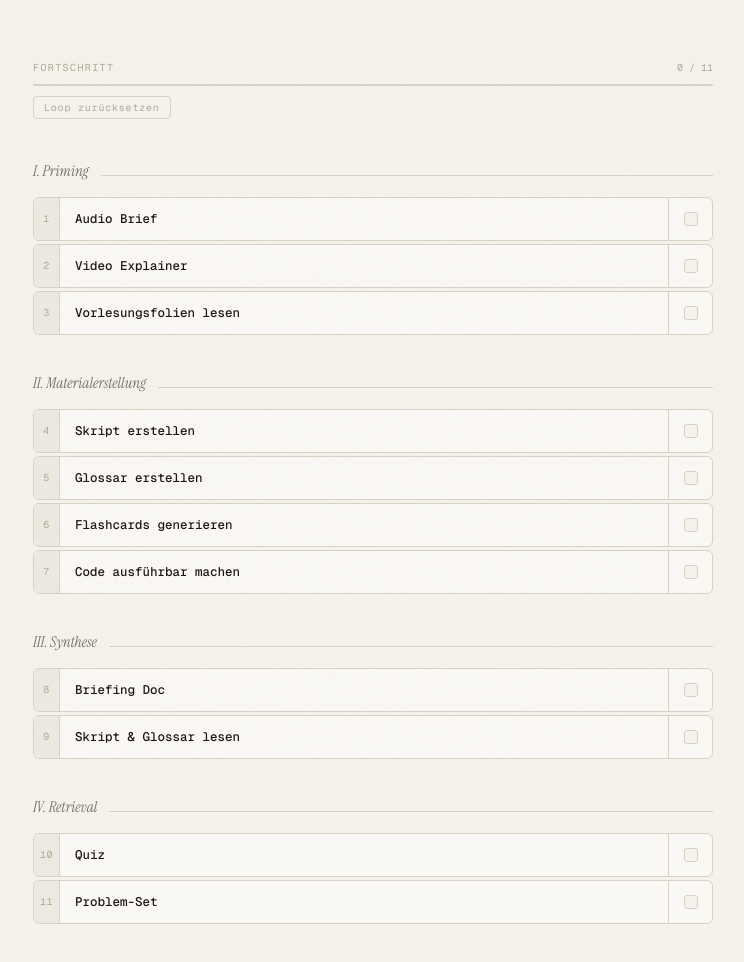
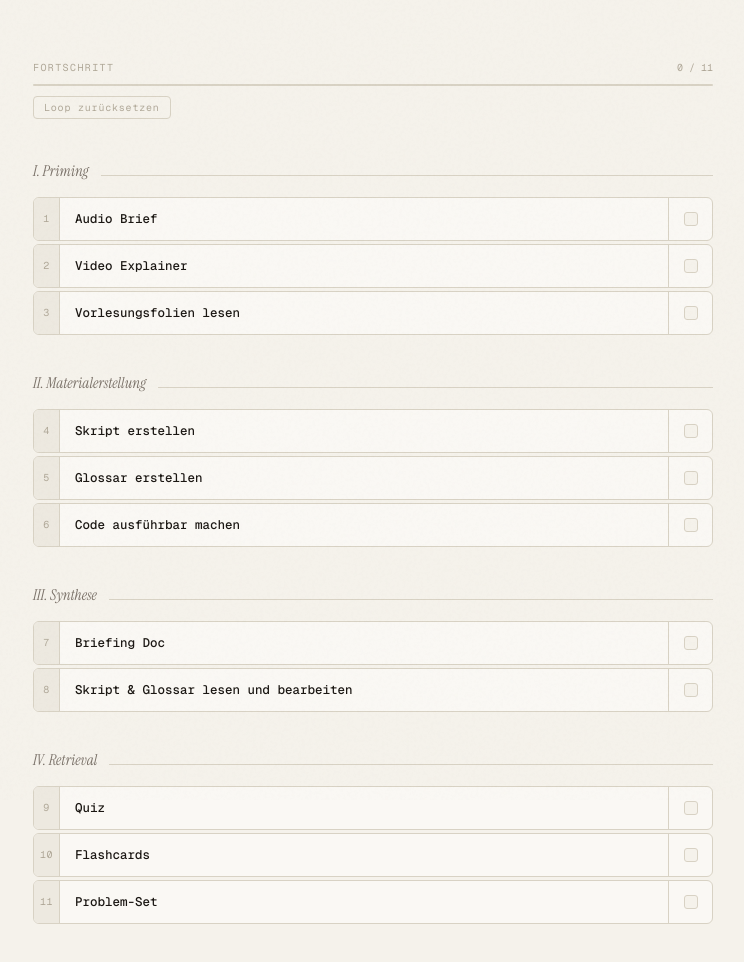
Before and after one commit to lucasstrubel/workflow, a plain HTML site: page index.html in a window 1280 px wide. Shown: the whole page, without its empty margins (267-1011 px from the left). Drawn offline with nearby package versions, Linux system fonts and the light colour scheme.

Commit message:
Reorganize steps and update titles in index.html

```diff
--- a/index.html
+++ b/index.html
@@ -200,21 +200,21 @@
   <div class="steps">
     <div class="step" data-id="4"><div class="step-n">4</div><div class="step-body"><div class="step-title">Skript erstellen</div></div><div class="step-check"><div class="check-box"><svg width="8" height="6" viewBox="0 0 8 6" fill="none"><polyline points="1,3 3,5 7,1" stroke="#f5f2eb" stroke-width="1.5" stroke-linecap="round" stroke-linejoin="round"/></svg></div></div></div>
     <div class="step" data-id="5"><div class="step-n">5</div><div class="step-body"><div class="step-title">Glossar erstellen</div></div><div class="step-check"><div class="check-box"><svg width="8" height="6" viewBox="0 0 8 6" fill="none"><polyline points="1,3 3,5 7,1" stroke="#f5f2eb" stroke-width="1.5" stroke-linecap="round" stroke-linejoin="round"/></svg></div></div></div>
-    <div class="step" data-id="6"><div class="step-n">6</div><div class="step-body"><div class="step-title">Flashcards generieren</div></div><div class="step-check"><div class="check-box"><svg width="8" height="6" viewBox="0 0 8 6" fill="none"><polyline points="1,3 3,5 7,1" stroke="#f5f2eb" stroke-width="1.5" stroke-linecap="round" stroke-linejoin="round"/></svg></div></div></div>
-    <div class="step" data-id="7"><div class="step-n">7</div><div class="step-body"><div class="step-title">Code ausführbar machen</div></div><div class="step-check"><div class="check-box"><svg width="8" height="6" viewBox="0 0 8 6" fill="none"><polyline points="1,3 3,5 7,1" stroke="#f5f2eb" stroke-width="1.5" stroke-linecap="round" stroke-linejoin="round"/></svg></div></div></div>
+    <div class="step" data-id="6"><div class="step-n">6</div><div class="step-body"><div class="step-title">Code ausführbar machen</div></div><div class="step-check"><div class="check-box"><svg width="8" height="6" viewBox="0 0 8 6" fill="none"><polyline points="1,3 3,5 7,1" stroke="#f5f2eb" stroke-width="1.5" stroke-linecap="round" stroke-linejoin="round"/></svg></div></div></div>
   </div>
 
   <!-- III -->
   <div class="phase"><span class="phase-name">III. Synthese</span><div class="phase-rule"></div></div>
   <div class="steps">
-    <div class="step" data-id="8"><div class="step-n">8</div><div class="step-body"><div class="step-title">Briefing Doc</div></div><div class="step-check"><div class="check-box"><svg width="8" height="6" viewBox="0 0 8 6" fill="none"><polyline points="1,3 3,5 7,1" stroke="#f5f2eb" stroke-width="1.5" stroke-linecap="round" stroke-linejoin="round"/></svg></div></div></div>
-    <div class="step" data-id="9"><div class="step-n">9</div><div class="step-body"><div class="step-title">Skript &amp; Glossar lesen</div></div><div class="step-check"><div class="check-box"><svg width="8" height="6" viewBox="0 0 8 6" fill="none"><polyline points="1,3 3,5 7,1" stroke="#f5f2eb" stroke-width="1.5" stroke-linecap="round" stroke-linejoin="round"/></svg></div></div></div>
+    <div class="step" data-id="7"><div class="step-n">7</div><div class="step-body"><div class="step-title">Briefing Doc</div></div><div class="step-check"><div class="check-box"><svg width="8" height="6" viewBox="0 0 8 6" fill="none"><polyline points="1,3 3,5 7,1" stroke="#f5f2eb" stroke-width="1.5" stroke-linecap="round" stroke-linejoin="round"/></svg></div></div></div>
+    <div class="step" data-id="8"><div class="step-n">8</div><div class="step-body"><div class="step-title">Skript &amp; Glossar lesen und bearbeiten</div></div><div class="step-check"><div class="check-box"><svg width="8" height="6" viewBox="0 0 8 6" fill="none"><polyline points="1,3 3,5 7,1" stroke="#f5f2eb" stroke-width="1.5" stroke-linecap="round" stroke-linejoin="round"/></svg></div></div></div>
   </div>
 
   <!-- IV -->
   <div class="phase"><span class="phase-name">IV. Retrieval</span><div class="phase-rule"></div></div>
   <div class="steps">
-    <div class="step" data-id="10"><div class="step-n">10</div><div class="step-body"><div class="step-title">Quiz</div></div><div class="step-check"><div class="check-box"><svg width="8" height="6" viewBox="0 0 8 6" fill="none"><polyline points="1,3 3,5 7,1" stroke="#f5f2eb" stroke-width="1.5" stroke-linecap="round" stroke-linejoin="round"/></svg></div></div></div>
+    <div class="step" data-id="9"><div class="step-n">9</div><div class="step-body"><div class="step-title">Quiz</div></div><div class="step-check"><div class="check-box"><svg width="8" height="6" viewBox="0 0 8 6" fill="none"><polyline points="1,3 3,5 7,1" stroke="#f5f2eb" stroke-width="1.5" stroke-linecap="round" stroke-linejoin="round"/></svg></div></div></div>
+    <div class="step" data-id="10"><div class="step-n">10</div><div class="step-body"><div class="step-title">Flashcards</div></div><div class="step-check"><div class="check-box"><svg width="8" height="6" viewBox="0 0 8 6" fill="none"><polyline points="1,3 3,5 7,1" stroke="#f5f2eb" stroke-width="1.5" stroke-linecap="round" stroke-linejoin="round"/></svg></div></div></div>
     <div class="step" data-id="11"><div class="step-n">11</div><div class="step-body"><div class="step-title">Problem-Set</div></div><div class="step-check"><div class="check-box"><svg width="8" height="6" viewBox="0 0 8 6" fill="none"><polyline points="1,3 3,5 7,1" stroke="#f5f2eb" stroke-width="1.5" stroke-linecap="round" stroke-linejoin="round"/></svg></div></div></div>
   </div>
 
```
